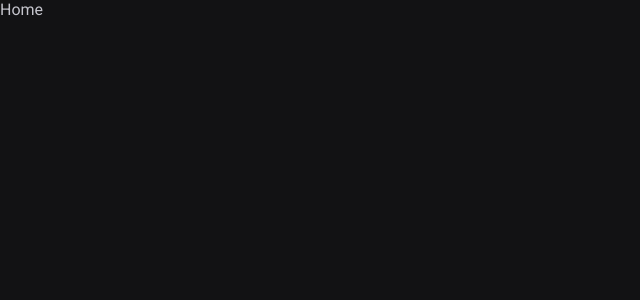
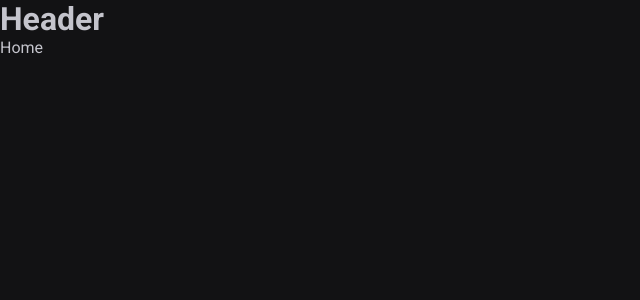
Before and after one commit to alexandronrossi/02-ignite-timer, a React (Vite) app: page / in a window 1280 px wide. Shown: the top 300 px of the page, without its empty margins (0-640 px from the left). Built offline with nearby package versions, Linux system fonts and the light colour scheme.

Commit message:
Aula: Layout de rotas

```diff
--- a/src/Router.tsx
+++ b/src/Router.tsx
@@ -2,12 +2,15 @@
 
 import { Home } from './pages/Home'
 import { History } from './pages/History'
+import { DefaultLayout } from './layouts/DefaultLayout'
 
 export function Router() {
 	return (
 		<Routes>
-			<Route path="/" element={<Home />} />
-			<Route path="/history" element={<History />} />
+			<Route path="/" element={<DefaultLayout />}>
+				<Route path="/" element={<Home />} />
+				<Route path="/history" element={<History />} />
+			</Route>
 		</Routes>
 	)
 }
--- /dev/null
+++ b/src/components/Header.tsx
@@ -0,0 +1,3 @@
+export function Header() {
+	return <h1>Header</h1>
+}
--- /dev/null
+++ b/src/layouts/DefaultLayout.tsx
@@ -0,0 +1,12 @@
+import { Outlet } from 'react-router-dom'
+
+import { Header } from '../components/Header'
+
+export function DefaultLayout() {
+	return (
+		<div>
+			<Header />
+			<Outlet />
+		</div>
+	)
+}
```
